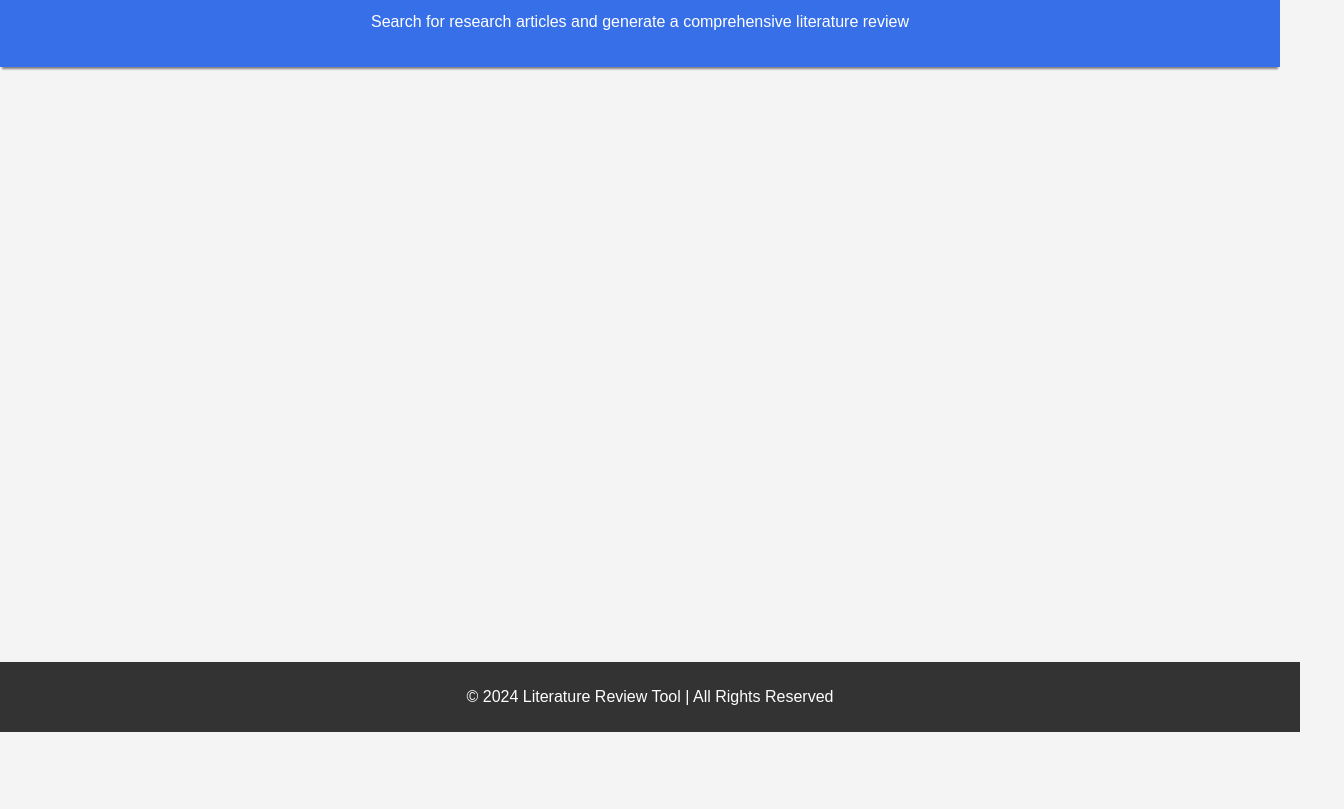
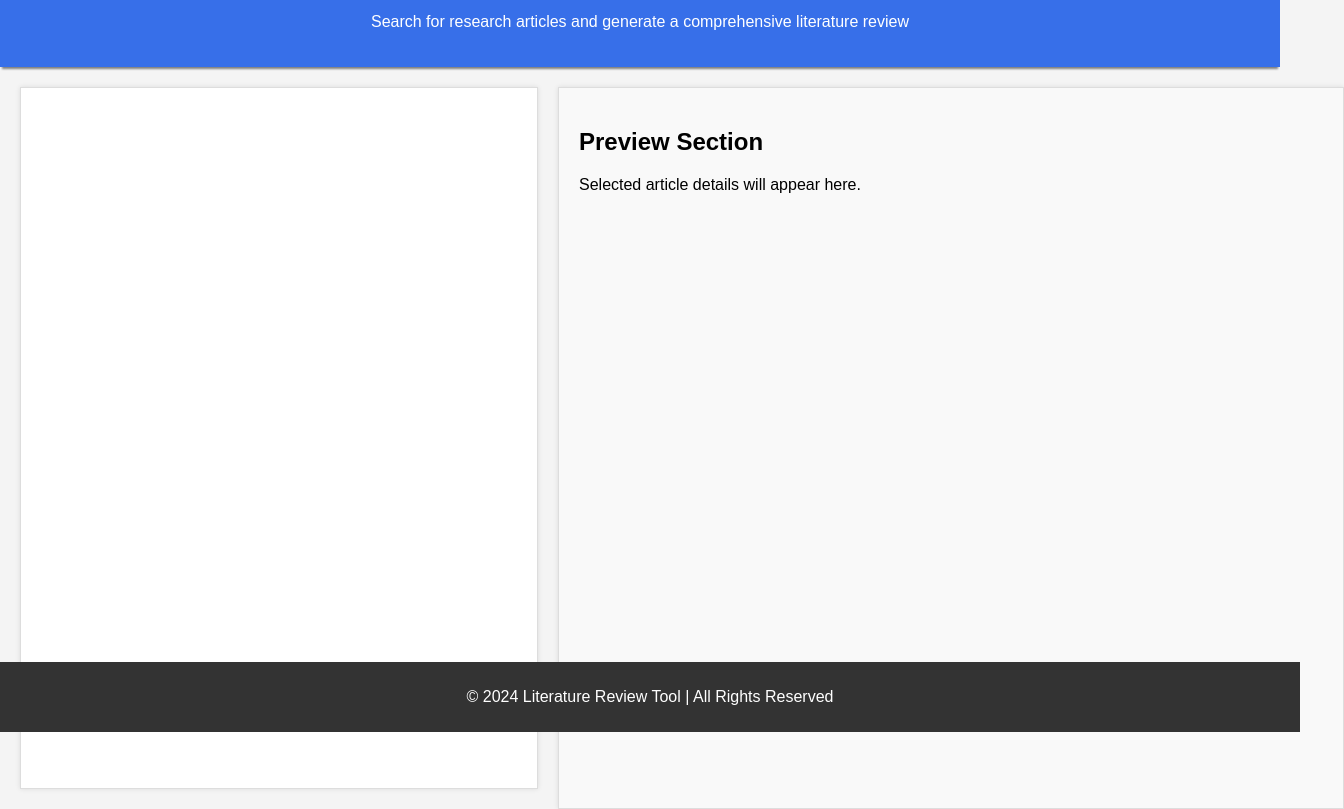
Before and after one commit to zahra370/search-engine, a plain HTML site: page index.html in a window 1280 px wide. Shown: the part 68-877 px from the top of the page, 1344 px wide, since content can reach past the window. Before the commit the page ends 800 px from the top, so only its background shows below. Drawn offline with Linux system fonts and the light colour scheme.

Commit message:
Update index.html

```diff
--- a/index.html
+++ b/index.html
@@ -24,14 +24,36 @@
             font-size: 2.5em;
         }
         main {
+            display: flex;
             padding: 20px;
+            height: calc(100vh - 120px); /* Adjust for header and footer */
+            gap: 20px;
         }
-        #searchBox {
-            margin: 30px 0;
+        #searchResults {
+            flex: 0 0 40%; /* Reduced size for the search results section */
+            height: 100%;
+            border: 1px solid #ddd;
+            background-color: white;
+            overflow-y: auto;
+            box-shadow: 0 0 5px rgba(0, 0, 0, 0.1);
+            padding: 10px;
         }
-        #results {
-            display: none;
-            margin-top: 30px;
+        #preview {
+            flex: 0 0 60%; /* Increased size for the preview section */
+            height: 100%;
+            border: 1px solid #ddd;
+            background-color: #f9f9f9;
+            padding: 20px;
+            box-shadow: 0 0 5px rgba(0, 0, 0, 0.1);
+            overflow-y: auto;
+        }
+        iframe {
+            width: 100%;
+            height: 100%;
+            border: none;
+        }
+        .gcse-search {
+            margin-bottom: 20px;
         }
         footer {
             text-align: center;
@@ -52,14 +74,18 @@
     </header>
 
     <main>
-        <!-- Search box integration -->
-        <div id="searchBox">
-            <div class="gcse-searchbox"></div>
+        <!-- Search Results Column -->
+        <div id="searchResults">
+            <!-- Search Box -->
+            <div class="gcse-search"></div>
+            <!-- Results -->
+            <div class="gcse-searchresults"></div>
         </div>
 
-        <!-- Search results section -->
-        <div id="results">
-            <div class="gcse-searchresults"></div>
+        <!-- Preview Column -->
+        <div id="preview">
+            <h2>Preview Section</h2>
+            <p>Selected article details will appear here.</p>
         </div>
     </main>
 
@@ -67,17 +93,5 @@
         <p>&copy; 2024 Literature Review Tool | All Rights Reserved</p>
     </footer>
 
-    <script>
-        // Show results when a search is submitted
-        window.onload = function() {
-            const searchDiv = document.querySelector('.gcse-searchbox');
-            const resultsDiv = document.getElementById('results');
-
-            searchDiv.addEventListener('submit', function() {
-                resultsDiv.style.display = 'block'; // Display results
-            });
-        };
-    </script>
-
 </body>
 </html>
```
